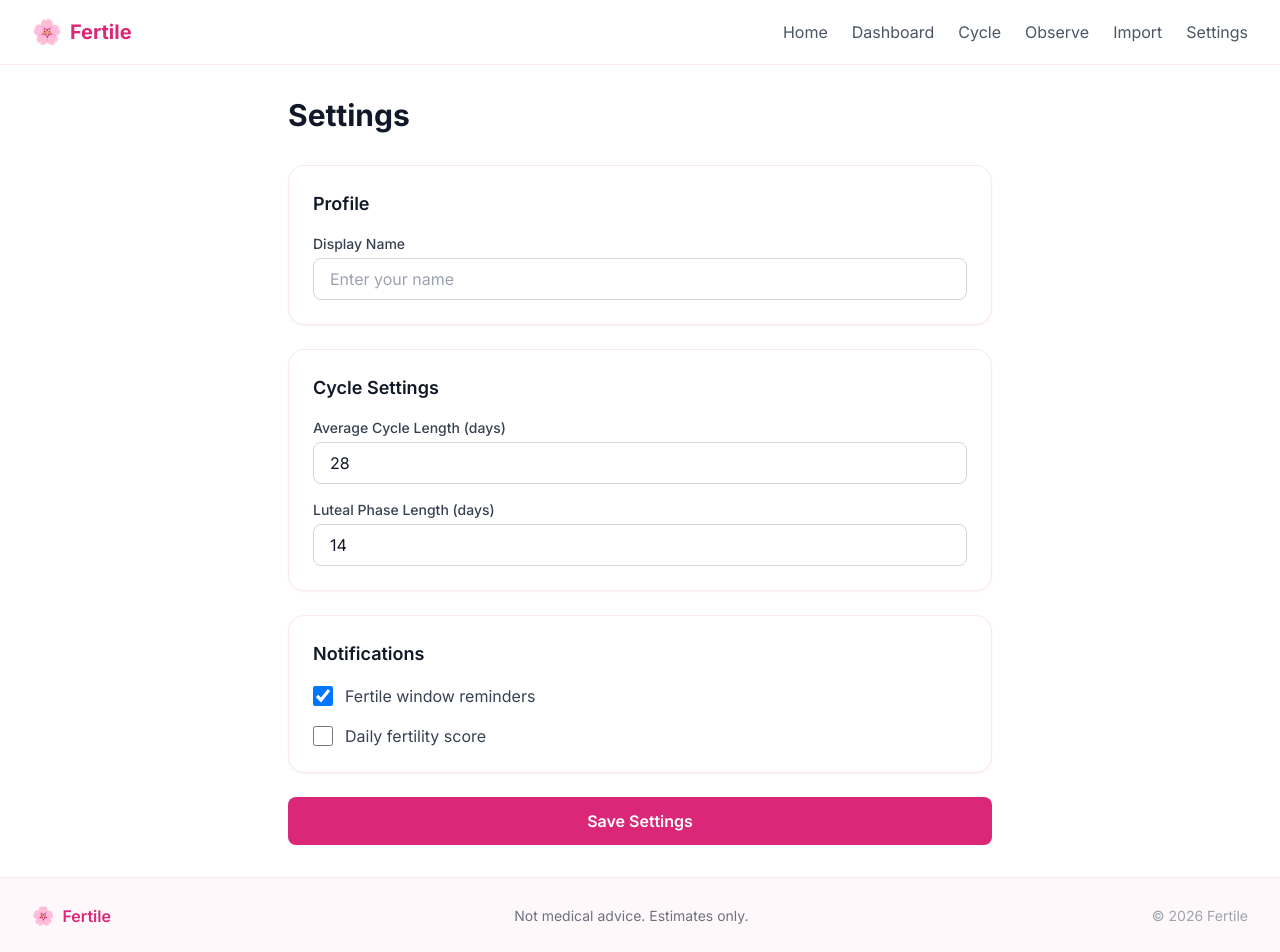
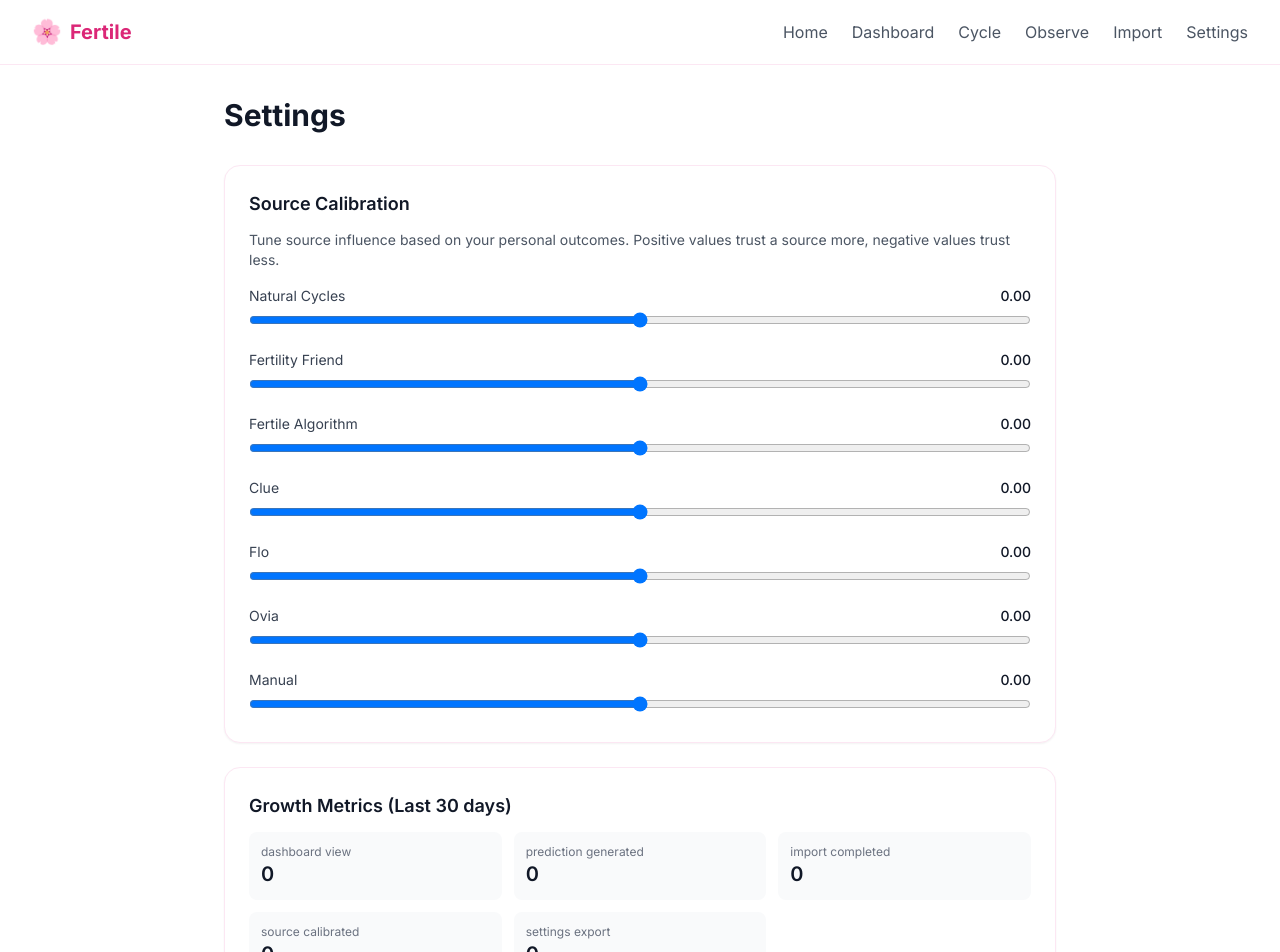
Before and after one commit to Digital-ZEL/fertile, a Next.js app: page /settings in a window 1280 px wide. Shown: the top 952 px of the page. Built offline with nearby package versions, Linux system fonts and the light colour scheme.

Commit message:
Add calibration, privacy analytics, and partner export workflow

```diff
--- a/src/app/import/page.tsx
+++ b/src/app/import/page.tsx
@@ -9,6 +9,7 @@
 } from '@/lib/ff-import';
 import { addObservations } from '@/lib/db';
 import type { ImportResult, ParsedCSVRow } from '@/lib/types';
+import { trackEvent } from '@/lib/analytics';
 
 type ImportState = 'idle' | 'preview' | 'importing' | 'success' | 'error';
 
@@ -105,6 +106,7 @@
       // Save to IndexedDB
       const saved = await addObservations(observations);
       setImportedCount(saved.length);
+      trackEvent('import_completed', { importedCount: saved.length });
       setState('success');
     } catch (error) {
       console.error('Import error:', error);
--- a/src/app/settings/page.tsx
+++ b/src/app/settings/page.tsx
@@ -1,86 +1,120 @@
+'use client';
+
+import { useEffect, useMemo, useState } from 'react';
+import { getDB } from '@/lib/db';
+import { getCalibration, setCalibration, type SourceCalibration } from '@/lib/calibration';
+import { getEventSummary, trackEvent } from '@/lib/analytics';
+import type { PredictionSource } from '@/types';
+
+const SOURCES: PredictionSource[] = [
+  'natural-cycles',
+  'fertility-friend',
+  'fertile-algorithm',
+  'clue',
+  'flo',
+  'ovia',
+  'manual',
+];
+
 export default function Settings() {
+  const [calibration, setLocalCalibration] = useState<SourceCalibration>(getCalibration());
+  const [events, setEvents] = useState<Record<string, number>>({});
+
+  useEffect(() => {
+    setEvents(getEventSummary(30));
+  }, []);
+
+  const sourceEntries = useMemo(() => SOURCES.map((s) => [s, calibration[s]] as const), [calibration]);
+
+  const updateSource = (source: PredictionSource, value: number) => {
+    const next = { ...calibration, [source]: Number(value.toFixed(2)) };
+    setLocalCalibration(next);
+    setCalibration(next);
+    trackEvent('source_calibrated', { source, value: next[source] });
+  };
+
+  const exportPartnerPacket = async () => {
+    const db = getDB();
+    const [cycles, predictions, observations] = await Promise.all([
+      db.getAllCycles(),
+      db.getAllPredictions(),
+      db.getAllObservations(),
+    ]);
+
+    const payload = {
+      exportedAt: new Date().toISOString(),
+      app: 'fertile',
+      schemaVersion: 1,
+      cycles,
+      predictions,
+      observations,
+    };
+
+    const blob = new Blob([JSON.stringify(payload, null, 2)], { type: 'application/json' });
+    const url = URL.createObjectURL(blob);
+    const a = document.createElement('a');
+    a.href = url;
+    a.download = `fertile-partner-export-${new Date().toISOString().slice(0, 10)}.json`;
+    a.click();
+    URL.revokeObjectURL(url);
+    trackEvent('settings_export');
+  };
+
   return (
-    <div className="mx-auto max-w-3xl px-4 py-8 sm:px-6 lg:px-8">
+    <div className="mx-auto max-w-4xl px-4 py-8 sm:px-6 lg:px-8">
       <h1 className="mb-8 text-3xl font-bold text-gray-900">Settings</h1>
 
       <div className="space-y-6">
-        {/* Profile Section */}
         <section className="rounded-2xl border border-pink-100 bg-white p-6 shadow-sm">
-          <h2 className="mb-4 text-lg font-semibold text-gray-900">Profile</h2>
+          <h2 className="mb-3 text-lg font-semibold text-gray-900">Source Calibration</h2>
+          <p className="mb-4 text-sm text-gray-600">
+            Tune source influence based on your personal outcomes. Positive values trust a source more, negative values trust less.
+          </p>
           <div className="space-y-4">
-            <div>
-              <label htmlFor="name" className="block text-sm font-medium text-gray-700">
-                Display Name
-              </label>
-              <input
-                type="text"
-                id="name"
-                placeholder="Enter your name"
-                className="mt-1 w-full rounded-lg border border-gray-300 px-4 py-2 focus:border-pink-500 focus:outline-none focus:ring-1 focus:ring-pink-500"
-              />
-            </div>
+            {sourceEntries.map(([source, value]) => (
+              <div key={source}>
+                <div className="mb-1 flex items-center justify-between text-sm">
+                  <span className="capitalize text-gray-700">{source.replace(/-/g, ' ')}</span>
+                  <span className="font-medium text-gray-900">{value > 0 ? '+' : ''}{value.toFixed(2)}</span>
+                </div>
+                <input
+                  type="range"
+                  min={-0.3}
+                  max={0.3}
+                  step={0.01}
+                  value={value}
+                  onChange={(e) => updateSource(source, Number(e.target.value))}
+                  className="w-full"
+                />
+              </div>
+            ))}
           </div>
         </section>
 
-        {/* Cycle Settings */}
         <section className="rounded-2xl border border-pink-100 bg-white p-6 shadow-sm">
-          <h2 className="mb-4 text-lg font-semibold text-gray-900">Cycle Settings</h2>
-          <div className="space-y-4">
-            <div>
-              <label htmlFor="cycleLength" className="block text-sm font-medium text-gray-700">
-                Average Cycle Length (days)
-              </label>
-              <input
-                type="number"
-                id="cycleLength"
-                defaultValue={28}
-                min={21}
-                max={35}
-                className="mt-1 w-full rounded-lg border border-gray-300 px-4 py-2 focus:border-pink-500 focus:outline-none focus:ring-1 focus:ring-pink-500"
-              />
-            </div>
-            <div>
-              <label htmlFor="lutealLength" className="block text-sm font-medium text-gray-700">
-                Luteal Phase Length (days)
-              </label>
-              <input
-                type="number"
-                id="lutealLength"
-                defaultValue={14}
-                min={10}
-                max={16}
-                className="mt-1 w-full rounded-lg border border-gray-300 px-4 py-2 focus:border-pink-500 focus:outline-none focus:ring-1 focus:ring-pink-500"
-              />
-            </div>
+          <h2 className="mb-3 text-lg font-semibold text-gray-900">Growth Metrics (Last 30 days)</h2>
+          <div className="grid grid-cols-2 gap-3 sm:grid-cols-3">
+            {['dashboard_view', 'prediction_generated', 'import_completed', 'source_calibrated', 'settings_export'].map((k) => (
+              <div key={k} className="rounded-lg bg-gray-50 p-3">
+                <p className="text-xs text-gray-500">{k.replace(/_/g, ' ')}</p>
+                <p className="text-xl font-semibold text-gray-900">{events[k] ?? 0}</p>
+              </div>
+            ))}
           </div>
         </section>
 
-        {/* Notifications */}
         <section className="rounded-2xl border border-pink-100 bg-white p-6 shadow-sm">
-          <h2 className="mb-4 text-lg font-semibold text-gray-900">Notifications</h2>
-          <div className="space-y-4">
-            <label className="flex items-center gap-3">
-              <input
-                type="checkbox"
-                defaultChecked
-                className="h-5 w-5 rounded border-gray-300 text-pink-600 focus:ring-pink-500"
-              />
-              <span className="text-gray-700">Fertile window reminders</span>
-            </label>
-            <label className="flex items-center gap-3">
-              <input
-                type="checkbox"
-                className="h-5 w-5 rounded border-gray-300 text-pink-600 focus:ring-pink-500"
-              />
-              <span className="text-gray-700">Daily fertility score</span>
-            </label>
-          </div>
+          <h2 className="mb-3 text-lg font-semibold text-gray-900">Partner Share</h2>
+          <p className="mb-4 text-sm text-gray-600">
+            Export a privacy-first JSON packet you can send to your partner or clinician. No cloud required.
+          </p>
+          <button
+            onClick={exportPartnerPacket}
+            className="rounded-lg bg-pink-600 px-6 py-3 font-semibold text-white transition-colors hover:bg-pink-700"
+          >
+            Export Partner Packet
+          </button>
         </section>
-
-        {/* Save Button */}
-        <button className="w-full rounded-lg bg-pink-600 py-3 font-semibold text-white transition-colors hover:bg-pink-700">
-          Save Settings
-        </button>
       </div>
     </div>
   );
--- a/src/hooks/useReconciled.ts
+++ b/src/hooks/useReconciled.ts
@@ -2,6 +2,7 @@
 
 import { useMemo } from 'react';
 import type { Prediction, PredictionSource, ISODateString } from '@/types';
+import { getCalibration } from '@/lib/calibration';
 
 /**
  * Agreement level between sources
@@ -174,9 +175,10 @@
   }
 
   // Multiple sources - perform reconciliation
+  const calibration = getCalibration();
   const weights = predictions.map((p) => ({
     prediction: p,
-    weight: SOURCE_WEIGHTS[p.source] * (p.confidence / 100),
+    weight: (SOURCE_WEIGHTS[p.source] + (calibration[p.source] ?? 0)) * (p.confidence / 100),
   }));
 
   // Calculate weighted median for start date
--- /dev/null
+++ b/src/lib/analytics.ts
@@ -0,0 +1,48 @@
+type EventName =
+  | 'dashboard_view'
+  | 'import_completed'
+  | 'prediction_generated'
+  | 'source_calibrated'
+  | 'settings_export';
+
+interface AnalyticsEvent {
+  name: EventName;
+  ts: string;
+  meta?: Record<string, string | number | boolean>;
+}
+
+const KEY = 'fertile:analytics-events';
+
+function hasStorage() {
+  return typeof window !== 'undefined' && typeof localStorage !== 'undefined';
+}
+
+function readAll(): AnalyticsEvent[] {
+  if (!hasStorage()) return [];
+  try {
+    const raw = localStorage.getItem(KEY);
+    if (!raw) return [];
+    const parsed = JSON.parse(raw);
+    return Array.isArray(parsed) ? parsed : [];
+  } catch {
+    return [];
+  }
+}
+
+export function trackEvent(name: EventName, meta?: Record<string, string | number | boolean>) {
+  if (!hasStorage()) return;
+  const events = readAll();
+  events.push({ name, ts: new Date().toISOString(), meta });
+  localStorage.setItem(KEY, JSON.stringify(events.slice(-1000)));
+}
+
+export function getEventSummary(days = 30): Record<string, number> {
+  const events = readAll();
+  const since = Date.now() - days * 24 * 60 * 60 * 1000;
+  return events
+    .filter((e) => new Date(e.ts).getTime() >= since)
+    .reduce<Record<string, number>>((acc, e) => {
+      acc[e.name] = (acc[e.name] ?? 0) + 1;
+      return acc;
+    }, {});
+}
--- /dev/null
+++ b/src/lib/calibration.ts
@@ -0,0 +1,43 @@
+import type { PredictionSource } from '@/types';
+
+export type SourceCalibration = Record<PredictionSource, number>;
+
+const KEY = 'fertile:source-calibration';
+
+export const DEFAULT_CALIBRATION: SourceCalibration = {
+  'natural-cycles': 0,
+  'fertility-friend': 0,
+  'fertile-algorithm': 0,
+  flo: 0,
+  clue: 0,
+  ovia: 0,
+  manual: 0,
+};
+
+function hasStorage() {
+  return typeof window !== 'undefined' && typeof localStorage !== 'undefined';
+}
+
+export function getCalibration(): SourceCalibration {
+  if (!hasStorage()) return DEFAULT_CALIBRATION;
+  try {
+    const raw = localStorage.getItem(KEY);
+    if (!raw) return DEFAULT_CALIBRATION;
+    return { ...DEFAULT_CALIBRATION, ...(JSON.parse(raw) as Partial<SourceCalibration>) };
+  } catch {
+    return DEFAULT_CALIBRATION;
+  }
+}
+
+export function setCalibration(next: SourceCalibration): void {
+  if (!hasStorage()) return;
+  localStorage.setItem(KEY, JSON.stringify(next));
+}
+
+export function adjustSource(source: PredictionSource, delta: number): SourceCalibration {
+  const current = getCalibration();
+  const nextVal = Math.max(-0.3, Math.min(0.3, (current[source] ?? 0) + delta));
+  const next = { ...current, [source]: Number(nextVal.toFixed(2)) };
+  setCalibration(next);
+  return next;
+}
```
Also changed, not shown: src/app/dashboard/page.tsx (+10 -1 lines).
